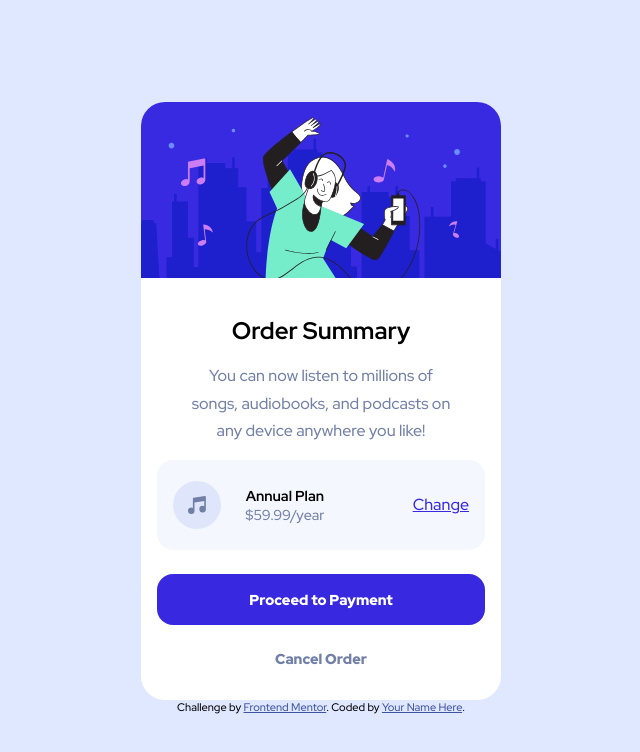
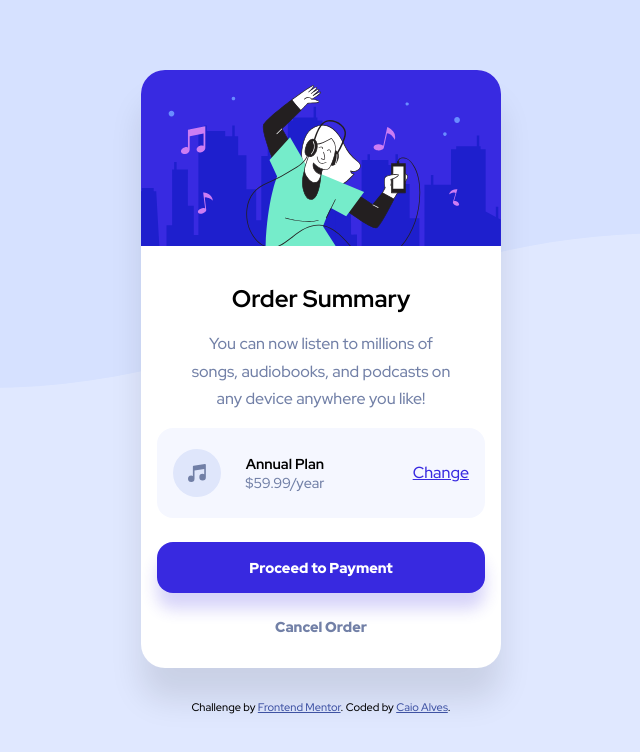
Before and after one commit to caioalvesp/order-summary-component, a plain HTML site: page index.html in a window 1280 px wide. Shown: the whole page, without its empty margins (319-959 px from the left). Drawn offline with Linux system fonts and the light colour scheme.

Commit message:
added box-shadow and bg-image

```diff
--- a/index.html
+++ b/index.html
@@ -45,8 +45,8 @@
   </div>
 
   <div class="attribution">
-    Challenge by <a href="https://www.frontendmentor.io?ref=challenge" target="_blank">Frontend Mentor</a>.
-    Coded by <a href="#">Your Name Here</a>.
+    Challenge by <a href="https://www.frontendmentor.io/challenges/order-summary-component-QlPmajDUj" target="_blank">Frontend Mentor</a>.
+    Coded by <a href="https://github.com/caioalvesp" target="_blank">Caio Alves</a>.
   </div>
 </body>
 </html>
--- a/style.css
+++ b/style.css
@@ -17,6 +17,10 @@ body {
   align-items: center;
   justify-content: center;
   flex-direction: column;
+  overflow: hidden;
+  background-image: url(images/pattern-background-mobile.svg);
+  background-repeat: no-repeat;
+  background-size: contain;
   background-color: var(--pale-blue);
 }
 
@@ -25,6 +29,7 @@ body {
   text-align: center;
   border-radius: 1.5rem;
   background-color: white;
+  box-shadow: 0 2rem 2rem rgba(0, 0, 0, .1);
 }
 
 .card--content {
@@ -96,6 +101,7 @@ body {
   margin: 1.5rem 0;
   padding: 1rem;
   border-radius: 1rem;
+  box-shadow: 0 1rem 1rem rgba(56, 41, 224, .2);
 }
 
 .btn:nth-of-type(1):hover {
@@ -114,8 +120,15 @@ body {
 .attribution {
   font-size: 11px;
   text-align: center;
+  padding: 2rem;
 }
 
 .attribution a {
   color: hsl(228, 45%, 44%);
 }
+
+@media (min-width: 1280px) {
+  body {
+    background-image: url(images/pattern-background-desktop.svg);
+  }
+}
```
